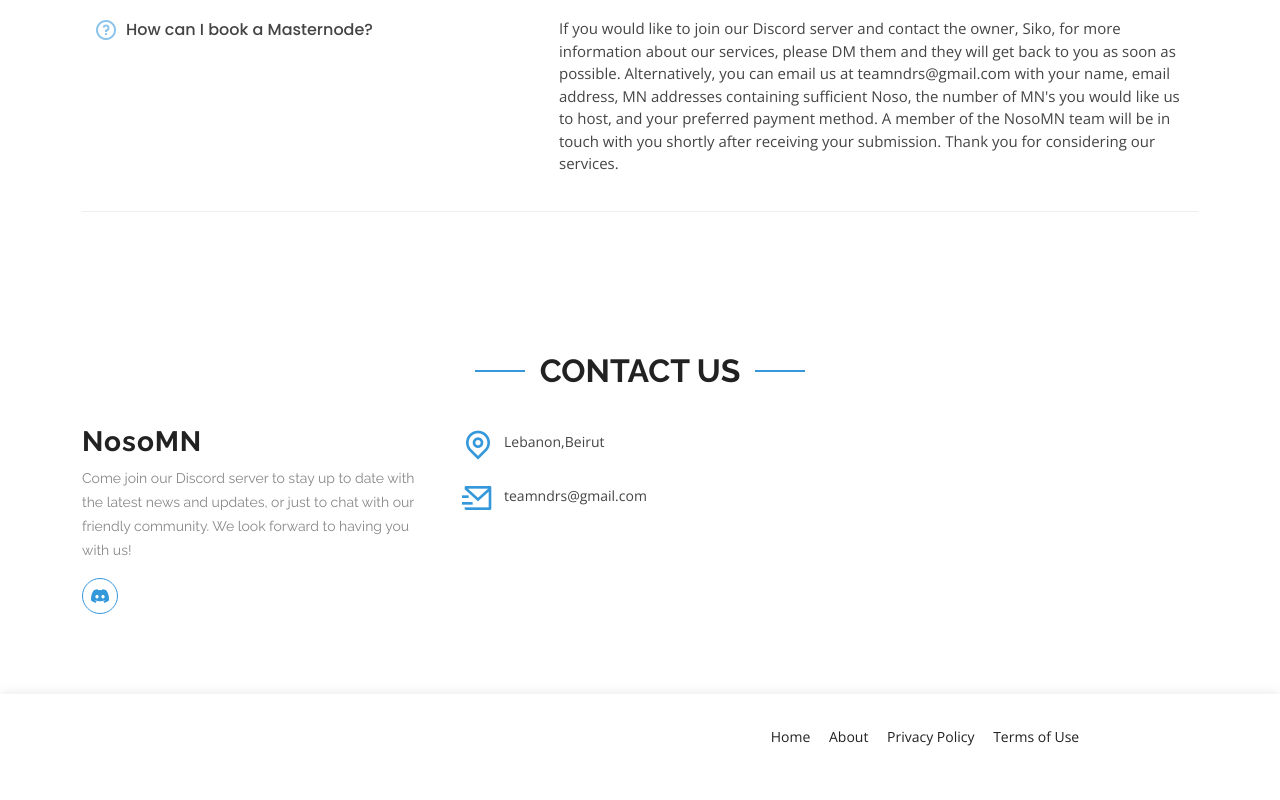
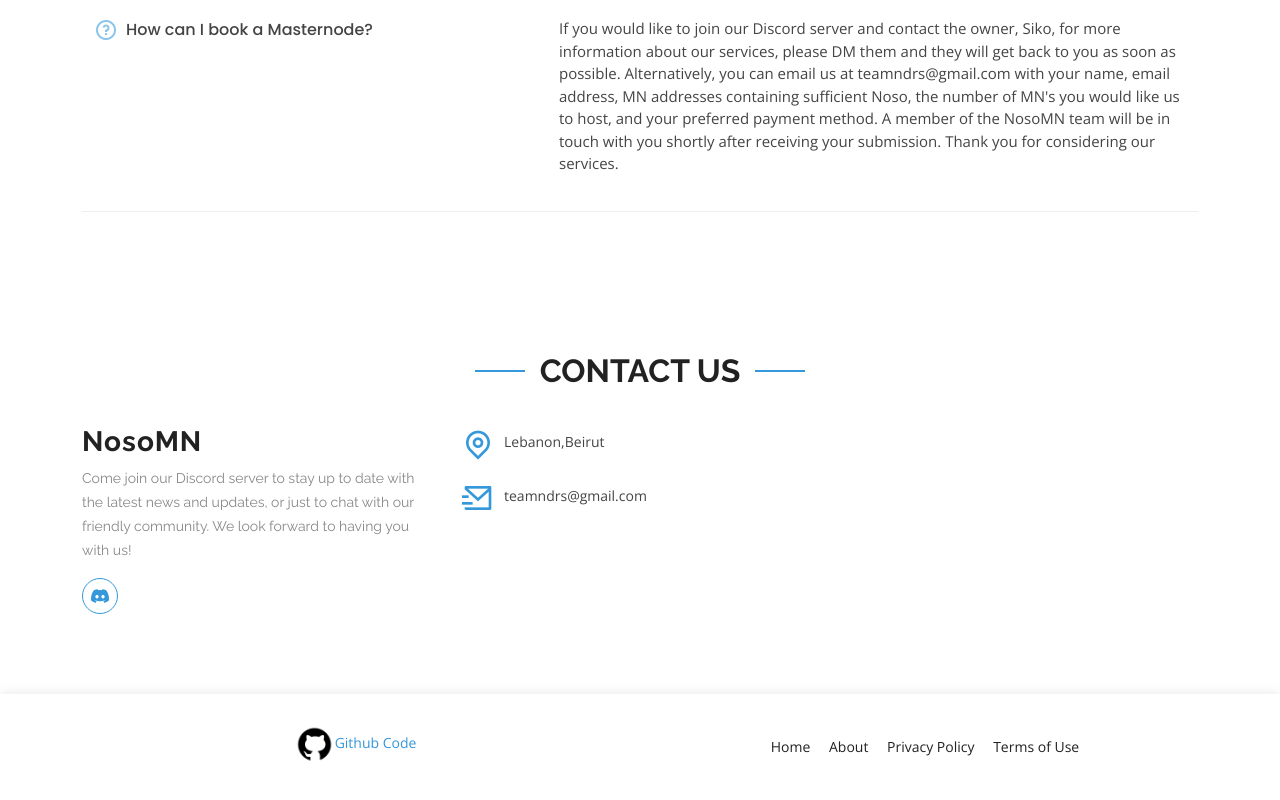
Before and after one commit to siko-ctrl/NosoMN, a plain HTML site: page index.html in a window 1280 px wide. Shown: the part 4720-5520 px from the top of the page. Drawn offline with nearby package versions, Linux system fonts and the light colour scheme.

Commit message:
Update index.html

```diff
--- a/index.html
+++ b/index.html
@@ -505,11 +505,17 @@
     <!-- End #main -->
     <!-- ======= Footer ======= -->
     <footer id="footer">
-      <div class="container">
+      <div class="container"><span style="color: rgb(209, 213, 219); font-family: Söhne, ui-sans-serif, system-ui, -apple-system, &quot;Segoe UI&quot;, Roboto, Ubuntu, Cantarell, &quot;Noto Sans&quot;, sans-serif, &quot;Helvetica Neue&quot;, Arial, &quot;Apple Color Emoji&quot;, &quot;Segoe UI Emoji&quot;, &quot;Segoe UI Symbol&quot;, &quot;Noto Color Emoji&quot;; font-size: 16px; font-style: normal; font-variant-ligatures: normal; font-variant-caps: normal; font-weight: 400; letter-spacing: normal; orphans: 2; text-align: start; text-indent: 0px; text-transform: none; white-space: pre-wrap; widows: 2; word-spacing: 0px; -webkit-text-stroke-width: 0px; background-color: rgb(68, 70, 84); text-decoration-thickness: initial; text-decoration-style: initial; text-decoration-color: initial; display: inline !important; float: none;"><span
+
+style="color: #3498db;"></span></span>
         <div class="row d-flex align-items-center">
-          <div class="col-lg-6 text-lg-left text-center">
-            <div class="copyright"><br>
-            </div>
+          <div class="col-lg-6 text-lg-left text-center"><a href="https://github.com/siko-ctrl/NosoMN"
+
+              target="_blank"><img src="assets/img/icons8-github-90.png"
+
+                alt="" style="width: 41px; height: 41px;">Github Code</a><img src="%3Cimg%20src=%22https://img.icons8.com/ios-glyphs/30/null/github.png%22/%3E"
+
+              alt=""><br>
             <div class="credits"> </div>
           </div>
           <div class="col-lg-6">
```
